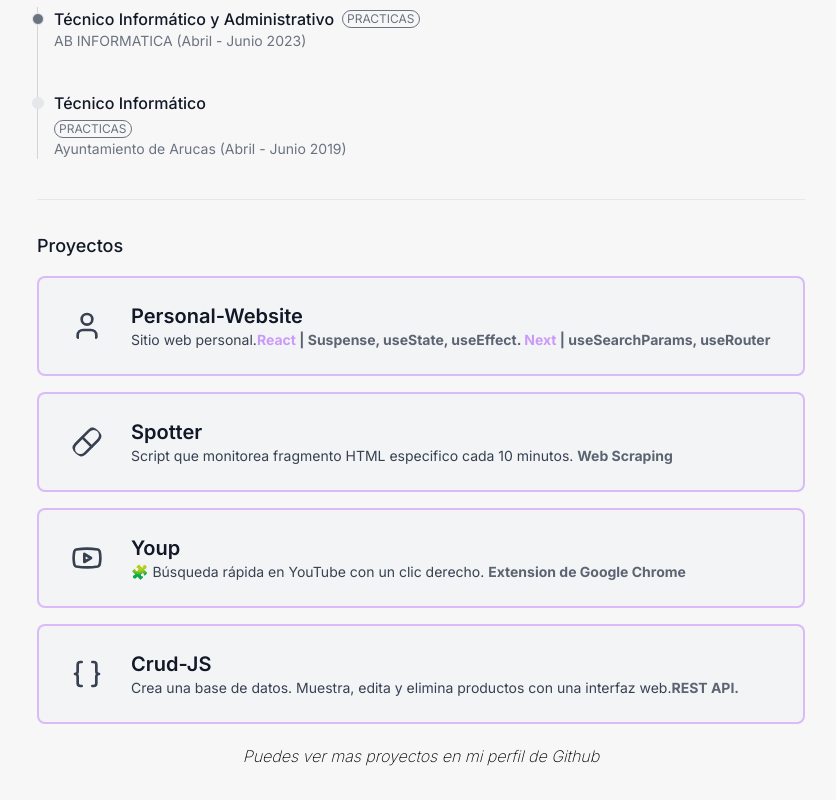
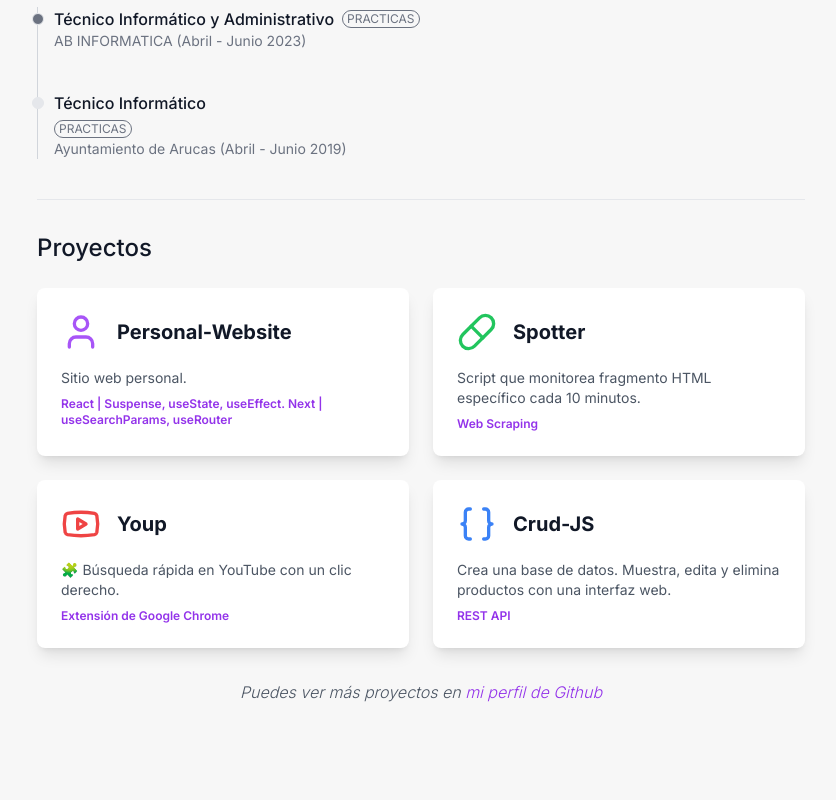
Before and after one commit to AbelFalcon/personal-website, a Next.js app: page / in a window 1280 px wide. Shown: the part 458-1258 px from the top of the page, without its empty margins (219-1055 px from the left). After the commit the page ends 1194 px from the top, so only its background shows below. Built offline with nearby package versions, Linux system fonts and the light colour scheme.

Commit message:
feat(blog): Implementar sección de blogs y mejorar diseño general

```diff
--- a/src/app/page.jsx
+++ b/src/app/page.jsx
@@ -7,6 +7,7 @@ import { Twitter, Linkedin, Github } from "lucide-react";
 import profilePic from "./images/avatar.jpeg";
 import About from "./pages/about";
 import Contact from "./pages/contact";
+import Blogs from "./pages/blogs";
 import { useSearchParams, useRouter } from "next/navigation";
 
 function Content() {
@@ -29,6 +30,8 @@ function Content() {
         return <About />;
       case "contact":
         return <Contact />;
+      case "blog":
+        return <Blogs />;
       default:
         return <p>Ups, de momento no tengo nada que mostrar.</p>;
     }
@@ -79,6 +82,7 @@ function Content() {
             }`}
           ></span>
         </button> */}
+
         <button
           onClick={() => handleTabClick("contact")}
           className={`text-sm transition-colors px-2 py-1 rounded-md relative ${
--- a/src/app/pages/about.jsx
+++ b/src/app/pages/about.jsx
@@ -49,92 +49,59 @@ const About = () => {
 
         <div className="border-b w-full my-8"></div>
 
-        <h1 className="font-medium text-gray-900 mb-4 text-lg">Proyectos</h1>
+        <h1 className="font-medium text-gray-900 mb-6 text-2xl">Proyectos</h1>
 
-        <article className="flex flex-col gap-4 pb-5 group">
-          <article
-            onClick={() =>
-              handleArticleClick("https://github.com/AbelFalcon/CRUD-JS")
-            }
-            className="w-full py-6 bg-gray-100 px-6 rounded-lg hover:bg-gray-200 cursor-pointer transition duration-300 border-purple-400/50 border-2"
-          >
-            <div className="flex items-center gap-5">
-              <User className="w-12 h-12 text-gray-700 rounded-full p-2" />
-              <div>
-                <h2 className="text-xl font-semibold text-gray-900">
-                  Personal-Website
-                </h2>
-                <p className="text-sm text-gray-700">
-                  Sitio web personal.
-                  <b className="opacity-80">
-                    <a className="text-purple-400">React</a> | Suspense,
-                    useState, useEffect. <a className="text-purple-400">Next</a>{" "}
-                    | useSearchParams, useRouter
-                  </b>
-                </p>
+        <div className="grid grid-cols-1 md:grid-cols-2 gap-6">
+          {[
+            {
+              title: "Personal-Website",
+              description: "Sitio web personal.",
+              tech: "React | Suspense, useState, useEffect. Next | useSearchParams, useRouter",
+              icon: <User className="w-10 h-10 text-purple-500" />,
+              url: "https://github.com/AbelFalcon/CRUD-JS",
+            },
+            {
+              title: "Spotter",
+              description: "Script que monitorea fragmento HTML específico cada 10 minutos.",
+              tech: "Web Scraping",
+              icon: <Pill className="w-10 h-10 text-green-500" />,
+              url: "https://github.com/AbelFalcon/Spotter",
+            },
+            {
+              title: "Youp",
+              description: "🧩 Búsqueda rápida en YouTube con un clic derecho.",
+              tech: "Extensión de Google Chrome",
+              icon: <Youtube className="w-10 h-10 text-red-500" />,
+              url: "https://github.com/AbelFalcon/Youp",
+            },
+            {
+              title: "Crud-JS",
+              description: "Crea una base de datos. Muestra, edita y elimina productos con una interfaz web.",
+              tech: "REST API",
+              icon: <Braces className="w-10 h-10 text-blue-500" />,
+              url: "https://github.com/AbelFalcon/CRUD-JS",
+            },
+          ].map((project, index) => (
+            <article
+              key={index}
+              onClick={() => handleArticleClick(project.url)}
+              className="bg-white shadow-lg rounded-lg overflow-hidden hover:shadow-xl transition duration-300 cursor-pointer transform hover:-translate-y-1"
+            >
+              <div className="p-6">
+                <div className="flex items-center gap-4 mb-4">
+                  {project.icon}
+                  <h2 className="text-xl font-bold text-gray-900">{project.title}</h2>
+                </div>
+                <p className="text-sm text-gray-600 mb-2">{project.description}</p>
+                <p className="text-xs font-semibold text-purple-600">{project.tech}</p>
               </div>
-            </div>
-          </article>
+            </article>
+          ))}
+        </div>
 
-          <article
-            onClick={() =>
-              handleArticleClick("https://github.com/AbelFalcon/Spotter")
-            }
-            className="w-full py-6 bg-gray-100 px-6 rounded-lg hover:bg-gray-200 cursor-pointer transition duration-300 border-purple-400/50 border-2"
-          >
-            <div className="flex items-center gap-5">
-              <Pill className="w-12 h-12 text-gray-700 rounded-full p-2" />
-              <div>
-                <h2 className="text-xl font-semibold text-gray-900">Spotter</h2>
-                <p className="text-sm text-gray-700">
-                  Script que monitorea fragmento HTML especifico cada 10
-                  minutos. <b className="opacity-80">Web Scraping</b>
-                </p>
-              </div>
-            </div>
-          </article>
-
-          <article
-            onClick={() =>
-              handleArticleClick("https://github.com/AbelFalcon/Youp")
-            }
-            className="w-full py-6 bg-gray-100 px-6 rounded-lg hover:bg-gray-200 cursor-pointer transition duration-300 border-purple-400/50 border-2"
-          >
-            <div className="flex items-center gap-5">
-              <Youtube className="w-12 h-12 text-gray-700 rounded-full p-2" />
-              <div>
-                <h2 className="text-xl font-semibold text-gray-900">Youp</h2>
-                <p className="text-sm text-gray-700">
-                  🧩 Búsqueda rápida en YouTube con un clic derecho.{" "}
-                  <b className="opacity-80">Extension de Google Chrome</b>
-                </p>
-              </div>
-            </div>
-          </article>
-
-          <article
-            onClick={() =>
-              handleArticleClick("https://github.com/AbelFalcon/CRUD-JS")
-            }
-            className="w-full py-6 bg-gray-100 px-6 rounded-lg hover:bg-gray-200 cursor-pointer transition duration-300 border-purple-400/50 border-2"
-          >
-            <div className="flex items-center gap-5">
-              <Braces className="w-12 h-12 text-gray-700 rounded-full p-2" />
-              <div>
-                <h2 className="text-xl font-semibold text-gray-900">Crud-JS</h2>
-                <p className="text-sm text-gray-700">
-                  Crea una base de datos. Muestra, edita y elimina productos con
-                  una interfaz web.
-                  <b className="opacity-80">REST API.</b>
-                </p>
-              </div>
-            </div>
-          </article>
-        </article>
-
-        <p className="text-center italic font-extralight">
-          Puedes ver mas proyectos en{" "}
-          <a href="https://github.com/AbelFalcon/" target="_blank">
+        <p className="text-center italic font-light mt-8 text-gray-600">
+          Puedes ver más proyectos en{" "}
+          <a href="https://github.com/AbelFalcon/" target="_blank" className="text-purple-600 hover:underline">
             mi perfil de Github
           </a>
         </p>
@@ -144,4 +111,3 @@ const About = () => {
 };
 
 export default About;
-14;
--- a/src/app/pages/blogs.jsx
+++ b/src/app/pages/blogs.jsx
@@ -1,11 +1,30 @@
-const About = () => {
+import { BookOpen } from "lucide-react";
+
+const Blogs = () => {
   return (
-    <div>
-      <p className="font-mono">
-        Vaya, de momentos no tengo nada que poder mostrarte.
-      </p>
+    <div className="max-w-2xl mx-auto bg-white shadow-lg rounded-lg overflow-hidden">
+      <div className="p-8">
+        <h2 className="text-2xl font-bold text-gray-800 mb-6 flex items-center">
+          <BookOpen className="w-6 h-6 mr-2 text-purple-600" />
+          Blog
+        </h2>
+
+        <div className="bg-gray-100 border-l-4 border-purple-500 p-4 rounded-r-lg">
+          <p className="text-gray-700 font-medium">
+            ¡Próximamente!
+          </p>
+          <p className="text-gray-600 mt-2">
+            Estoy trabajando en crear contenido interesante. Pronto encontrarás aquí artículos sobre desarrollo web, tecnología y mis experiencias como programador.
+          </p>
+        </div>
+
+        <p className="mt-8 text-sm text-gray-500 italic">
+          ¿Tienes alguna sugerencia para un tema de blog? No dudes en{" "}
+          <a className="text-purple-600 hover:underline">contactarme</a>.
+        </p>
+      </div>
     </div>
   );
 };
 
-export default About;
+export default Blogs;
--- a/src/app/pages/contact.jsx
+++ b/src/app/pages/contact.jsx
@@ -1,37 +1,51 @@
 const Contact = () => {
   return (
-    <div className="flex flex-col">
-      <p className="pb-5 font-extralight text-base">
-        Puedes ponerte en contacto conmigo desde el correo electronico, o bien
-        desde mi cuenta de{" "}
+    <div className="max-w-2xl mx-auto bg-white shadow-lg rounded-lg overflow-hidden">
+      <div className="p-8">
+        <h2 className="text-2xl font-bold text-gray-800 mb-4">Contacto</h2>
+        <p className="text-gray-600 mb-6">
+          Puedes ponerte en contacto conmigo a través del correo electrónico o mi cuenta de{" "}
           <a
-          className="text-pink-800"
+            className="text-purple-600 hover:underline"
             href="https://x.com/Saxboiii"
             target="_blank"
             rel="noreferrer"
           >
             Twitter
+          </a>.
+        </p>
+
+        <div className="flex flex-col sm:flex-row gap-4 mb-8">
+          <a
+            href="mailto:contacto@abelfalcon.com"
+            className="flex-1 bg-purple-600 text-white text-center py-3 px-4 rounded-lg hover:bg-purple-700 transition duration-300 ease-in-out"
+          >
+            Enviar un correo ✉️
+          </a>
+          <a
+            href="https://x.com/Saxboiii"
+            target="_blank"
+            rel="noreferrer"
+            className="flex-1 bg-blue-400 text-white text-center py-3 px-4 rounded-lg hover:bg-blue-500 transition duration-300 ease-in-out"
+          >
+            Seguir en Twitter 🐦
+          </a>
+        </div>
+
+        <div className="border-t border-gray-200 pt-6">
+          <p className="text-sm text-gray-500 italic">
+            Formulario de contacto en construcción.{" "}
+            <a
+              className="text-purple-600 hover:underline"
+              href="https://www.youtube.com/watch?v=kSGEzpkgsu0"
+              target="_blank"
+              rel="noreferrer"
+            >
+              Ver imágenes inéditas
             </a>
           </p>
-
-      <a
-        href="mailto:contacto@abelfalcon.com"
-        className="text-sm text-center transition-colors px-2 py-1 rounded-md relative text-white w-1/2 shadow-sm"
-      >
-        <span className="relative z-10">Enviar un mensaje ☺️</span>
-        <span className="absolute inset-0 z-0 rounded-md bg-gray-700 hover:bg-gray-800"></span>
-      </a>
-
-      <p className="pt-5 opacity-20 italic">
-        Formulario, under contruction.{" "}
-        <a
-          className="text-purple-900"
-          href="https://www.youtube.com/watch?v=kSGEzpkgsu0"
-          target="_blank"
-        >
-          imagenes ineditas.
-        </a>
-      </p>
+        </div>
+      </div>
     </div>
   );
 };
```
Also changed, not shown: 1 other file (tests, documents, lock files or other folders). Lines whose indentation alone changed are shown as unchanged.
